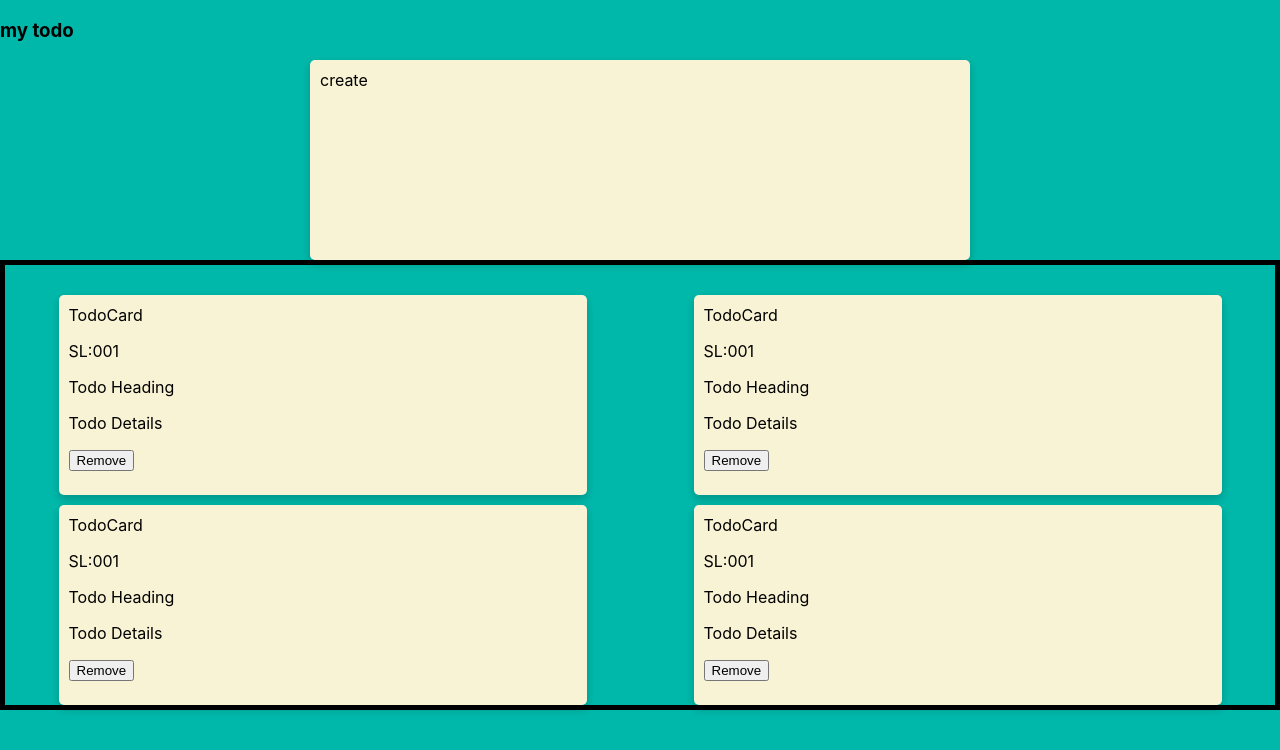
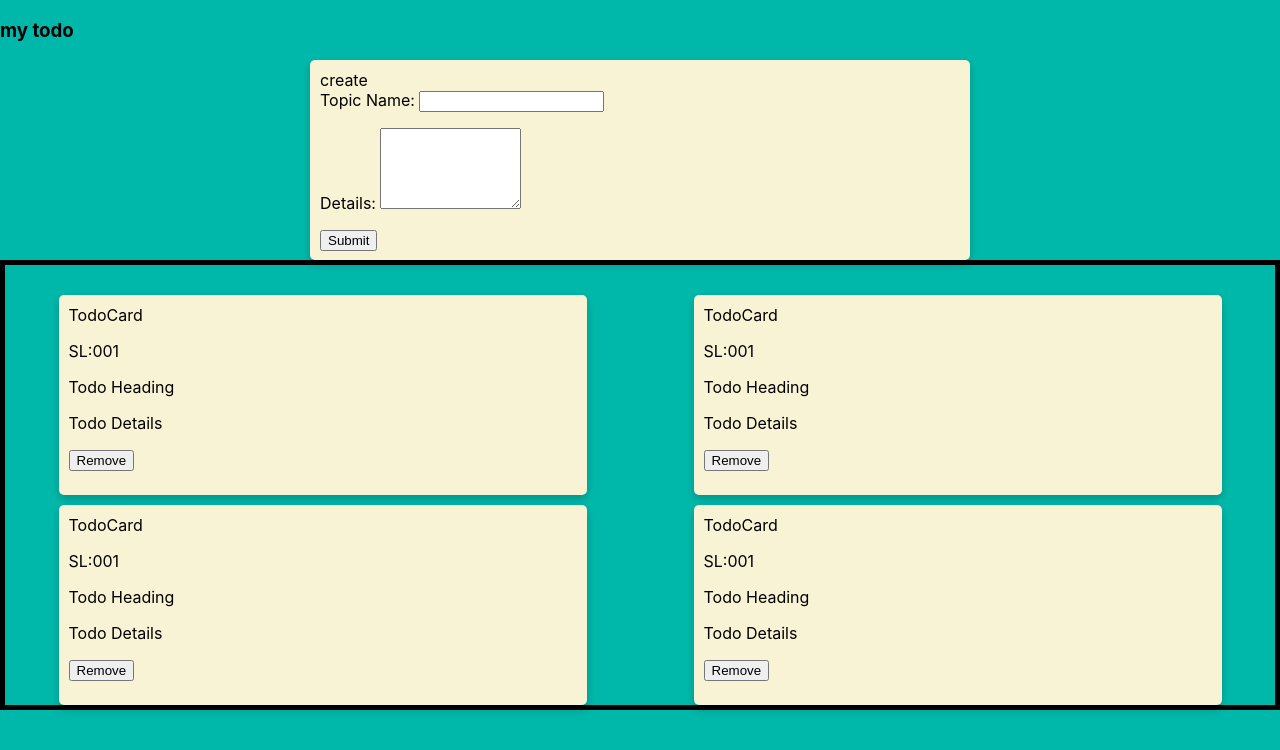
Before and after one commit to mohammedazizul/rts-my-todo, a React (Create React App) app: page / in a window 1280 px wide. Shown: the top 750 px of the page. Built offline with nearby package versions, Linux system fonts and the light colour scheme.

Commit message:
input box added

```diff
--- a/src/components/CreateTodo/CreateTodo.tsx
+++ b/src/components/CreateTodo/CreateTodo.tsx
@@ -1,9 +1,25 @@
 import React from 'react';
 
 const CreateTodo = () => {
+
+    const handleSubmit = () => {
+        alert();
+    }
+
     return (
         <div className="card-create">
             create
+            <div>
+                <label htmlFor="">Topic Name: </label>
+                <input type="text" />
+
+                <p></p>
+                <label htmlFor="details">Details: </label>
+                <textarea name="" id="details" cols={15} rows={5}></textarea>
+
+                <p></p>
+                <input type="submit" onClick={handleSubmit}/>
+            </div>
         </div>
     );
 };
```
